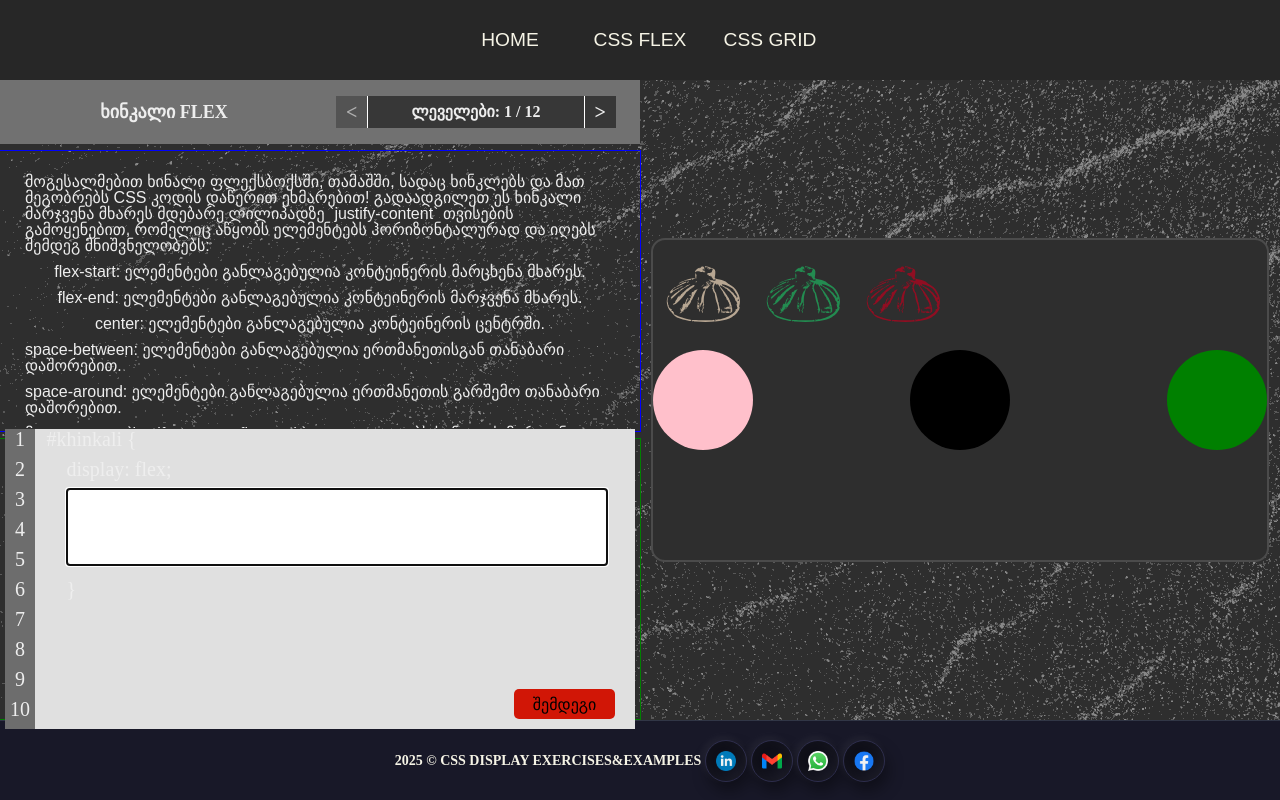
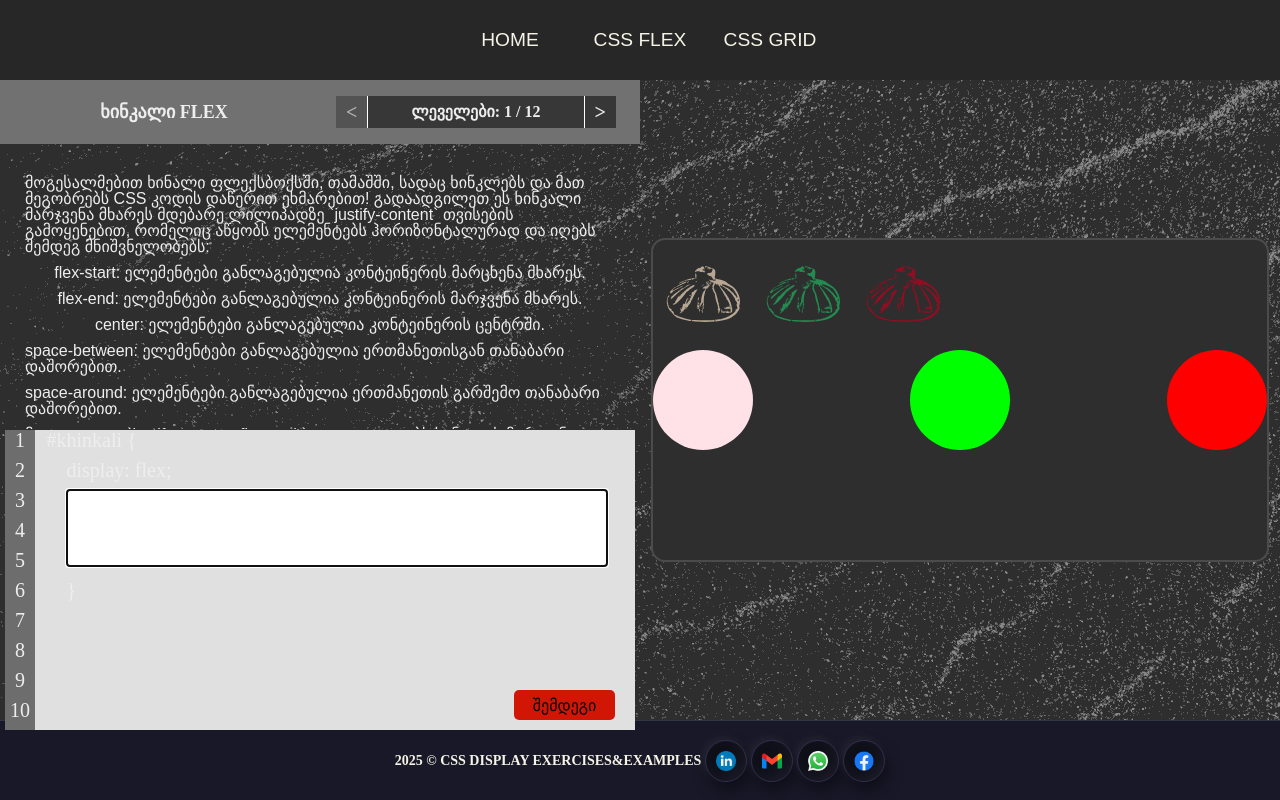
Before and after one commit to Ljojua15/DISPLAY, an Angular app: page /khinkali-flex in a window 1280 px wide. Built offline with nearby package versions, Linux system fonts and the light colour scheme.

Commit message:
add local storage

```diff
--- a/src/app/comp-shared/task/task.component.scss
+++ b/src/app/comp-shared/task/task.component.scss
@@ -15,14 +15,12 @@
     display: block;
     width: 100%;
     height: 35vh;
-    border: 0.1px solid blue;
     @include mixins.flex(center,center, column);
   }
   &__codding-place{
     display: block;
     width: 100%;
     height: 35vh;
-    border: 0.1px solid green;
     @include mixins.flex(center,center, column);
   }
 
--- a/src/app/lib/lessons/flex.config.ts
+++ b/src/app/lib/lessons/flex.config.ts
@@ -47,13 +47,13 @@ export const FLEX_CONFIG = {
     ],
     targetDivs: [
       {
-        backgroundColor: "pink",
+        backgroundColor: "#ffe2e7",
       },
       {
-        backgroundColor: "black",
+        backgroundColor: "#00ff00",
       },
       {
-        backgroundColor: "green",
+        backgroundColor: "#ff0000",
       },
     ],
     targetDivsStyle: [
```
